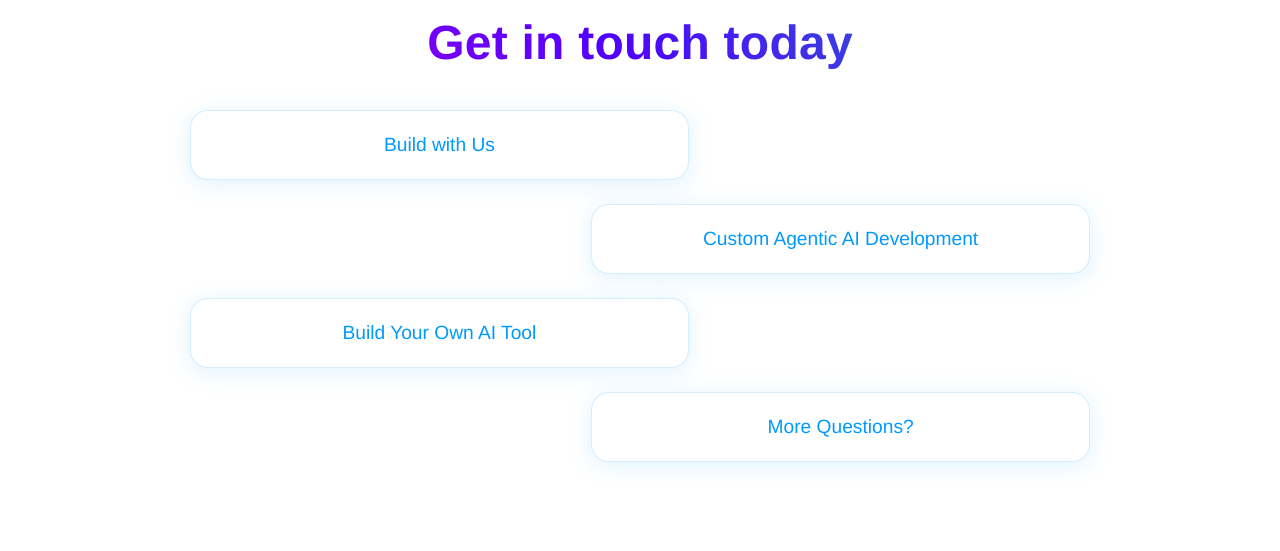
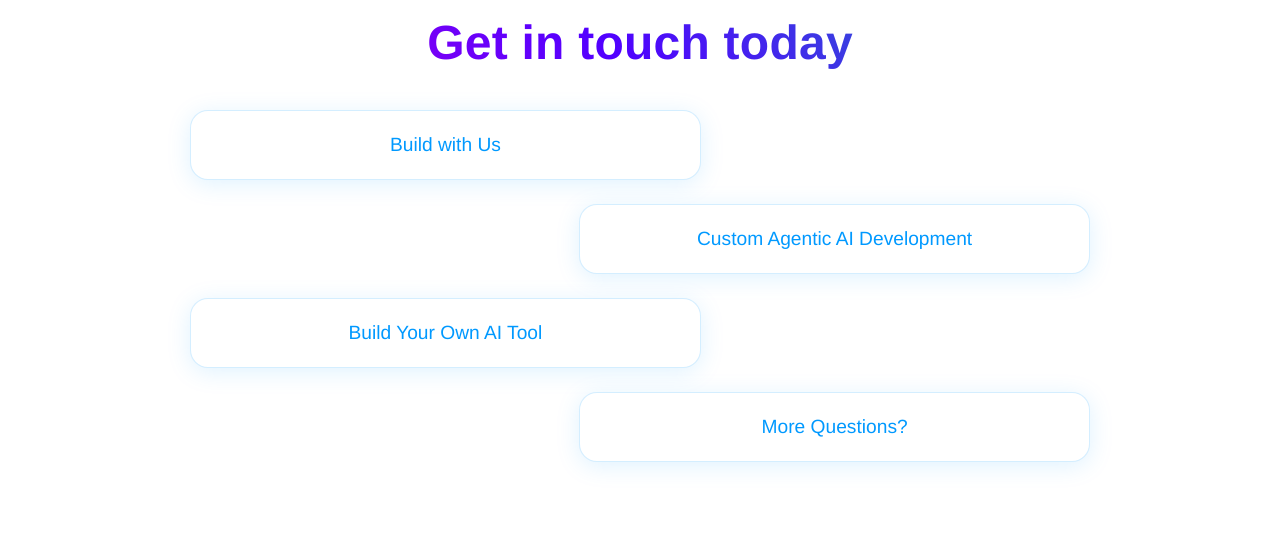
Before and after one commit to hai-mate/research-concise, a Jekyll site: the page built from contact.html, in a window 1280 px wide. Shown: the part 276-827 px from the top of the page. Built offline with Jekyll 4.4.1, drawn with Linux system fonts in a browser that asks for light colours.

Commit message:
fix prod issue

```diff
--- a/about_us.html
+++ b/about_us.html
@@ -7,7 +7,7 @@ title:
 </div>
 <style>
 .coming-soon-banner {
-  width: 100vw;
+  width: 100%;
   text-align: center;
   font-family: 'San Francisco', 'Helvetica Neue', Arial, sans-serif;
   font-size: 3em;
@@ -86,7 +86,7 @@ title:
   margin: 3em 0 2em 0;
 }
 .vision-heading {
-  width: 100vw;
+  width: 100%;
   text-align: center;
   font-family: 'San Francisco', 'Helvetica Neue', Arial, sans-serif;
   font-size: 3em;
--- a/analysis-bot1.html
+++ b/analysis-bot1.html
@@ -7,7 +7,7 @@
 </div>
 <style>
 .coming-soon-banner {
-  width: 100vw;
+  width: 100%;
   text-align: center;
   font-family: 'San Francisco', 'Helvetica Neue', Arial, sans-serif;
   font-size: 3em;
--- a/contact.html
+++ b/contact.html
@@ -36,7 +36,7 @@
 
 <style>
 .contact-heading-banner {
-  width: 100vw;
+  width: 100%;
   text-align: center;
   font-family: 'San Francisco', 'Helvetica Neue', Arial, sans-serif;
   font-size: 3em;
@@ -148,12 +148,12 @@
   font-weight: 350;
   color: #0099ff;
   border: 1.5px solid #0099ff2b;
-  min-width: 220px;
-  max-width: 420px;
+  min-width: 48%;
+  max-width: 90%;
   margin-bottom: 0;
   transition: box-shadow 0.2s, background 0.2s, color 0.2s, transform 0.2s;
   z-index: 1;
-  width: 100%;
+  /* width: 100%; */
   position: relative;
   flex-direction: column;
 }
@@ -223,8 +223,8 @@
     gap: 1.2em;
   }
   .highlight-oval {
-    width: 100%;
-    max-width: 95vw;
+    /* width: 100%; */
+    /* max-width: 95vw; */
     text-align: center;
     justify-content: center;
     margin-left: 0;
--- a/index.html
+++ b/index.html
@@ -39,7 +39,7 @@ description: Custom AI agents delivering comprehensive research by tapping into
 }
 
 .testimonials-title {
-  width: 100vw;
+  width: 100%;
   text-align: center;
   font-family: 'San Francisco', 'Helvetica Neue', Arial, sans-serif;
   font-size: 2.2em;
--- a/research-bot1.html
+++ b/research-bot1.html
@@ -6,7 +6,7 @@ title:
 </div>
 <style>
 .coming-soon-banner {
-  width: 100vw;
+  width: 100%;
   text-align: center;
   font-family: 'San Francisco', 'Helvetica Neue', Arial, sans-serif;
   font-size: 3em;
```
